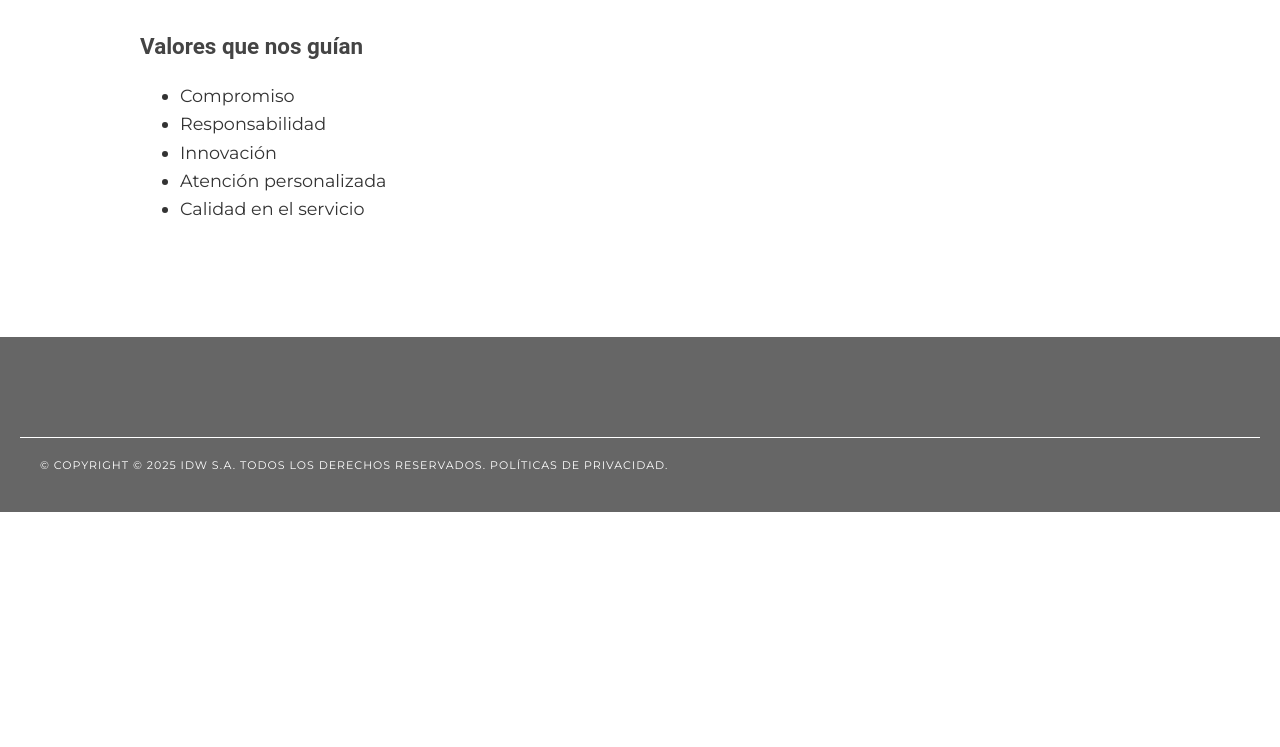
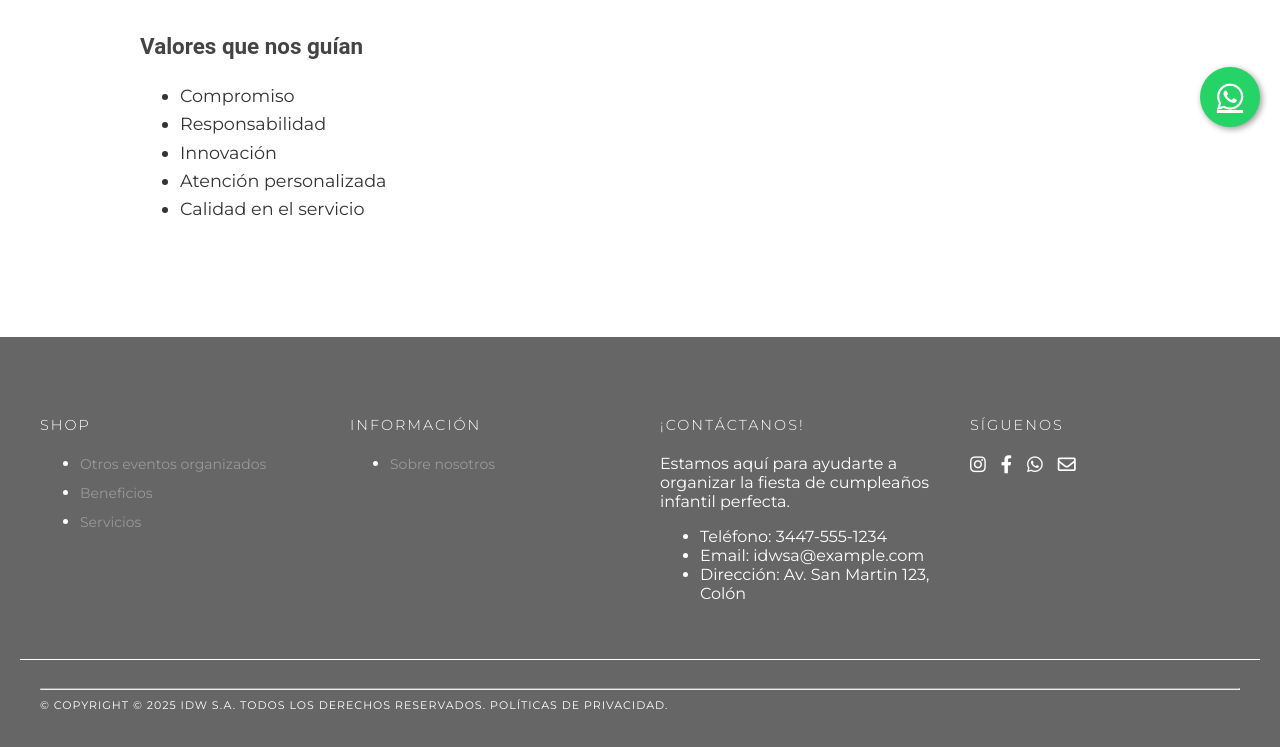
Before and after one commit to natigonnet/Tp-integrador, a plain HTML site: page institucional.html in a window 1280 px wide. Shown: the part 653-1400 px from the top of the page. Before the commit the page ends 1165 px from the top, so only its background shows below. Drawn offline with Linux system fonts and the light colour scheme.

Commit message:
cambios footer

```diff
--- a/institucional.html
+++ b/institucional.html
@@ -6,6 +6,7 @@
     <title>Institucional - IDW S.A</title>
     <link href="https://fonts.googleapis.com/css2?family=Montserrat:wght@300;400;500&display=swap" rel="stylesheet">
     <link rel="stylesheet" href="estilos.css">
+    <link rel="stylesheet" href="https://cdnjs.cloudflare.com/ajax/libs/font-awesome/5.15.4/css/all.min.css">
 </head>
 <body>
     <header>
@@ -19,8 +20,7 @@
         </nav>
     </header>
 
-    <main>
-        <main class="institucional-container">
+    <main class="institucional-container">
         <h2>Quiénes somos</h2>
         <p>En <strong>IDW S.A</strong> nos dedicamos al alquiler de salones para fiestas infantiles, cumpleaños, eventos familiares y corporativos. Ofrecemos espacios cómodos, seguros y totalmente equipados para que tu evento sea inolvidable.</p>
 
@@ -47,10 +47,47 @@
     </main>
 
     <footer>
+        <div class="footer-container">
+            <div class="footer-column">
+                <h4>SHOP</h4>
+                <ul>
+                    <li><a href="#">Otros eventos organizados</a></li>
+                    <li><a href="#">Beneficios</a></li>
+                    <li><a href="#">Servicios</a></li>
+                </ul>
+            </div>
+            <div class="footer-column">
+                <h4>INFORMACIÓN</h4>
+                <ul>
+                    <li><a href="#">Sobre nosotros</a></li>
+                </ul>
+            </div>
+            <div class="footer-column">
+                <h4>¡CONTÁCTANOS!</h4>
+                <p>Estamos aquí para ayudarte a organizar la fiesta de cumpleaños infantil perfecta.</p>
+                <ul>
+                    <li>Teléfono: 3447-555-1234</li>
+                    <li>Email: idwsa@example.com</li>
+                    <li>Dirección: Av. San Martin 123, Colón</li>
+                </ul>
+            </div>
+            <div class="footer-column">
+                <h4>SÍGUENOS</h4>
+                <div class="social-icons">
+                    <a href="#" class="social-icon"><i class="fab fa-instagram"></i></a>
+                    <a href="#" class="social-icon"><i class="fab fa-facebook-f"></i></a>
+                    <a href="#" class="social-icon"><i class="fab fa-whatsapp"></i></a>
+                    <a href="#" class="social-icon"><i class="far fa-envelope"></i></a>
+                </div>
+            </div>
+        </div>
         <div class="footer-bottom">
+            <hr>
             <p>&copy; COPYRIGHT © 2025 IDW S.A. TODOS LOS DERECHOS RESERVADOS. POLÍTICAS DE PRIVACIDAD.</p>
-
         </div>
+        <a href="https://wa.me/5434475551234" class="whatsapp-float" target="_blank">
+            <i class="fab fa-whatsapp"></i>
+        </a>
     </footer>
 </body>
 </html>
```
